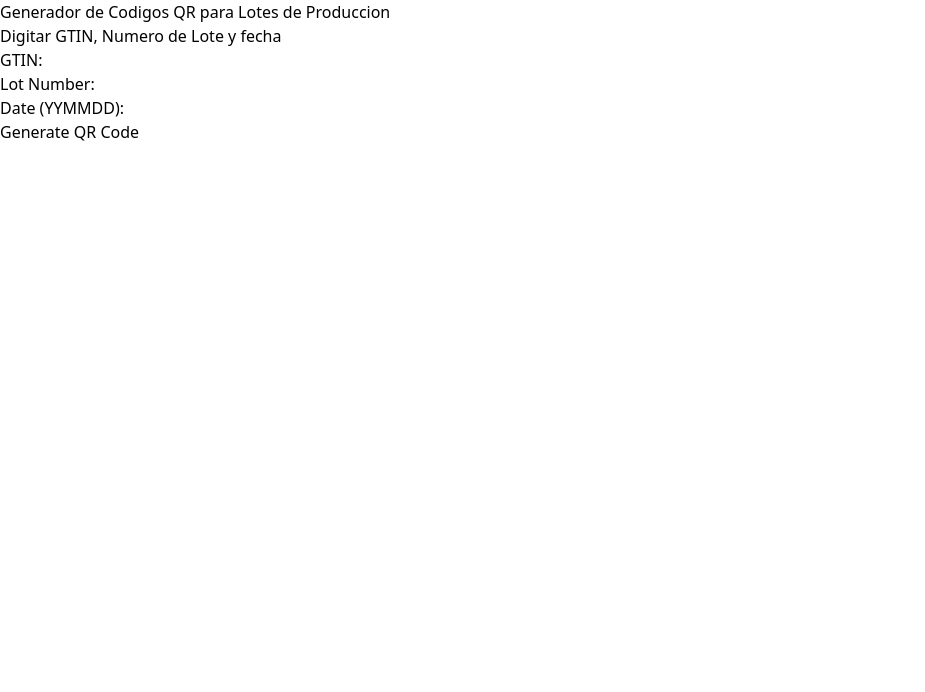
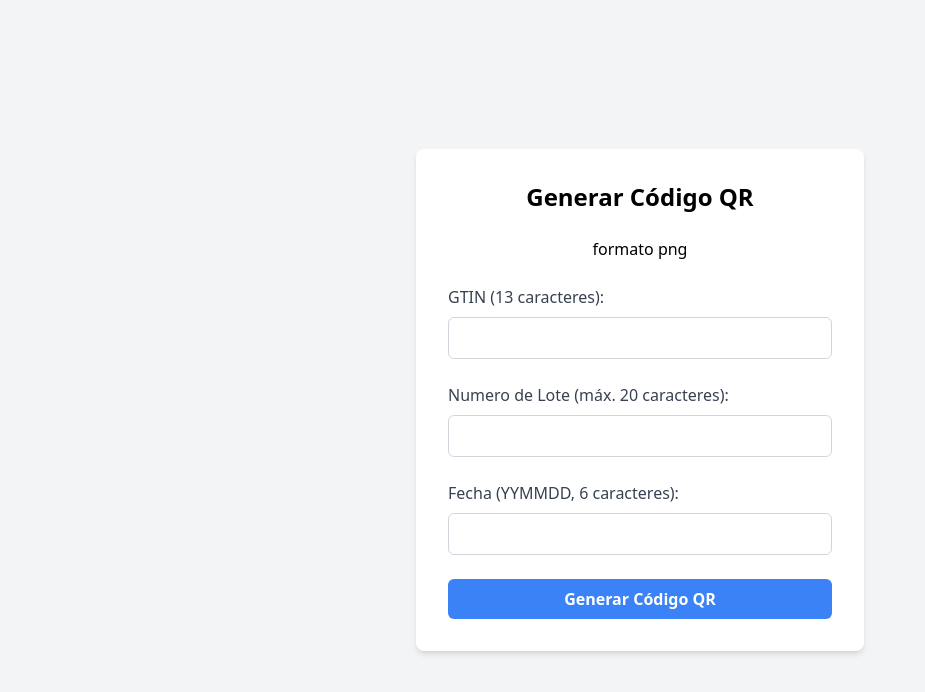
Before and after one commit to JamesBolanos/pocqr, a SvelteKit app: page / in a window 1280 px wide. Shown: the top 692 px of the page, without its empty margins (0-925 px from the left). Built offline with nearby package versions, Linux system fonts and the light colour scheme.

Commit message:
Primera Version

```diff
--- /dev/null
+++ b/postcss.config.cjs
@@ -0,0 +1,6 @@
+module.exports = {
+    plugins: {
+      tailwindcss: {},
+      autoprefixer: {},
+    },
+  }
--- a/src/routes/+page.svelte
+++ b/src/routes/+page.svelte
@@ -14,37 +14,41 @@
 
     const blob = await response.blob();
 
-      // Dynamically set the filename
-      const filename = `GTIN_${gtin}_Lot_${lotNumber}_Date_${date}.png`;
-
-      // Create a link element to trigger the download
+    const filename = `GTIN_${gtin}_Lote_${lotNumber}_Fecha_${date}.png`;
     const url = window.URL.createObjectURL(blob);
     const link = document.createElement('a');
     link.href = url;
-      link.download = filename; // Set the dynamic filename here
+    link.download = filename;
     link.click();
     window.URL.revokeObjectURL(url);
   }
 </script>
 
-  <main>
-    <!-- Your form inputs for gtin, lotNumber, date -->
-    <!-- Generate QR Code Button -->
-     <h1>Generador de Codigos QR para Lotes de Produccion</h1>
-     <h2>Digitar GTIN, Numero de Lote y fecha</h2>
+<main class="min-h-screen bg-gray-100 flex items-center justify-center">
+  <div class="bg-white p-8 shadow-md rounded-lg max-w-md w-full">
+    <h1 class="text-2xl font-bold mb-6 text-center">Generar Código QR</h1>
+    <h2 class="mb-6 text-center">formato png</h2>
+
     <form on:submit|preventDefault={generateQRCode}>
+      <div class="grid grid-cols-1 sm:grid-cols-1 gap-6 mb-6">
         <div>
-        <label for="gtin">GTIN:</label>
-        <input id="gtin" type="text" bind:value={gtin} />
+          <label for="gtin" class="block text-gray-700 font-medium mb-2">GTIN (13 caracteres):</label>
+          <input id="gtin" type="text" bind:value={gtin} maxlength="13" class="w-full p-2 border border-gray-300 rounded-md focus:ring focus:ring-blue-200 focus:outline-none" required />
         </div>
         <div>
-        <label for="lotNumber">Lot Number:</label>
-        <input id="lotNumber" type="text" bind:value={lotNumber} />
+          <label for="lotNumber" class="block text-gray-700 font-medium mb-2">Numero de Lote (máx. 20 caracteres):</label>
+          <input id="lotNumber" type="text" bind:value={lotNumber} maxlength="20" class="w-full p-2 border border-gray-300 rounded-md focus:ring focus:ring-blue-200 focus:outline-none" required />
         </div>
-      <div>
-        <label for="date">Date (YYMMDD):</label>
-        <input id="date" type="text" bind:value={date} />
       </div>
-      <button type="submit">Generate QR Code</button>
+
+      <div class="mb-6">
+        <label for="date" class="block text-gray-700 font-medium mb-2">Fecha (YYMMDD, 6 caracteres):</label>
+        <input id="date" type="text" bind:value={date} maxlength="6" class="w-full p-2 border border-gray-300 rounded-md focus:ring focus:ring-blue-200 focus:outline-none" required />
+      </div>
+
+      <button type="submit" class="w-full bg-blue-500 text-white font-bold py-2 rounded-md hover:bg-blue-600 focus:outline-none focus:ring-2 focus:ring-blue-300">
+        Generar Código QR
+      </button>
     </form>
+  </div>
 </main>
--- a/vite.config.js
+++ b/vite.config.js
@@ -1,6 +1,16 @@
 import { sveltekit } from '@sveltejs/kit/vite';
 import { defineConfig } from 'vite';
+import tailwindcss from 'tailwindcss'; // Import Tailwind CSS
+import autoprefixer from 'autoprefixer'; // Import Autoprefixer
 
 export default defineConfig({
-	plugins: [sveltekit()]
+  plugins: [sveltekit()],
+  css: {
+    postcss: {
+      plugins: [
+        tailwindcss, // Use the imported Tailwind CSS
+        autoprefixer, // Use the imported Autoprefixer
+      ],
+    },
+  },
 });
```
Lines whose indentation alone changed are shown as unchanged.
